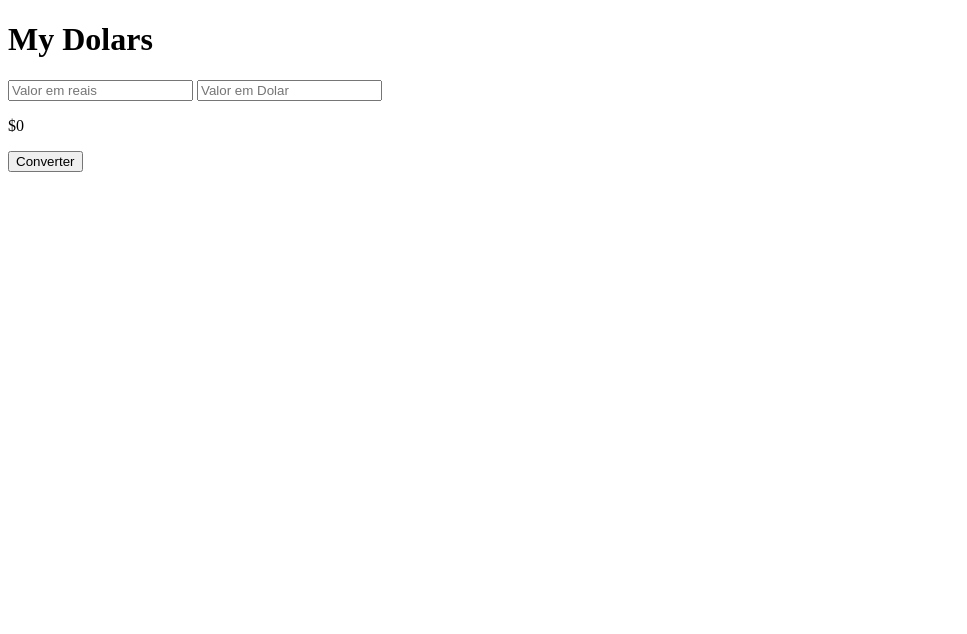
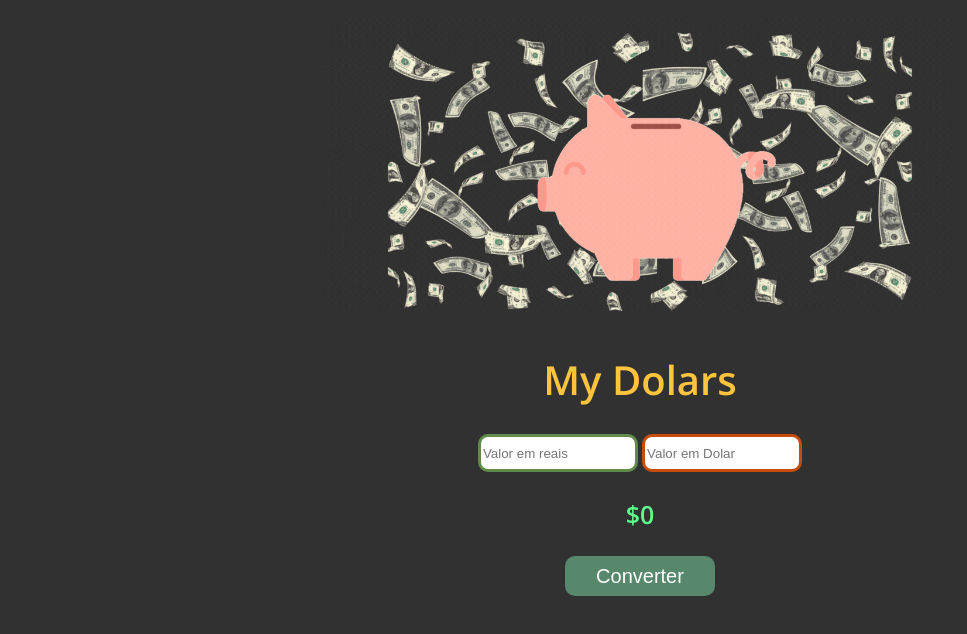
Before and after one commit to W-Carlos/Conversor-de-Moeda, a plain HTML site: page conversor/index.html in a window 1280 px wide. Shown: the whole page, without its empty margins (0-967 px from the left). Drawn offline with nearby package versions, Linux system fonts and the light colour scheme.

Commit message:
refiz conversor

```diff
--- a/conversor/index.html
+++ b/conversor/index.html
@@ -5,16 +5,23 @@
     <meta http-equiv="X-UA-Compatible" content="IE=edge">
     <meta name="viewport" content="width=device-width, initial-scale=1.0">
     <title>Conversor de Moeda</title>
+    <link rel="stylesheet" href="./style.css">
+    <link rel="preconnect" href="https://fonts.gstatic.com">
+    <link href="https://fonts.googleapis.com/css2?family=Open+Sans:wght@300;400;600&display=swap" rel="stylesheet">
 </head>
 <body>
+    <img src="my-dolar.gif" alt="Dolar">
     <h1>My Dolars</h1>
     <div>
-        <input type="number" placeholder="Valor em reais">
-        <input placeholder="Valor em Dolar">
 
-        <p>$0</p>
+        <input type="number" id="input-real" placeholder="Valor em reais">
+        <input id="input-dolar" placeholder="Valor em Dolar">
 
-        <button>Converter</button>
+        <p id="res">$0</p>
+
+        <button onclick="calculaDolar()">Converter</button>
+
     </div>
+    <script src="script.js"></script>
 </body>
 </html>
--- a/conversor/script.js
+++ b/conversor/script.js
@@ -1,9 +1,13 @@
 function calculaDolar() {
-    let real = Number(document.getElementById('input-real')).value
-    let dolar = Number(document.getElementById('input-dolar')).value
+   var real = document.getElementById('input-real')
+   var dolar = document.getElementById('input-dolar')
+   var res = document.getElementById('res')
 
-    let resultado = real / dolar
-   // alert(resultado)
-   document.getElementById('res').innerHTML = resultado
+   var real = Number.parseFloat(real.value)
+   var dolar = Number.parseFloat(dolar.value)
+
+   var result = real / dolar
+
+   res.innerHTML = result
 
 }
```
Also changed, not shown: conversor/my-dolar.gif (added).
